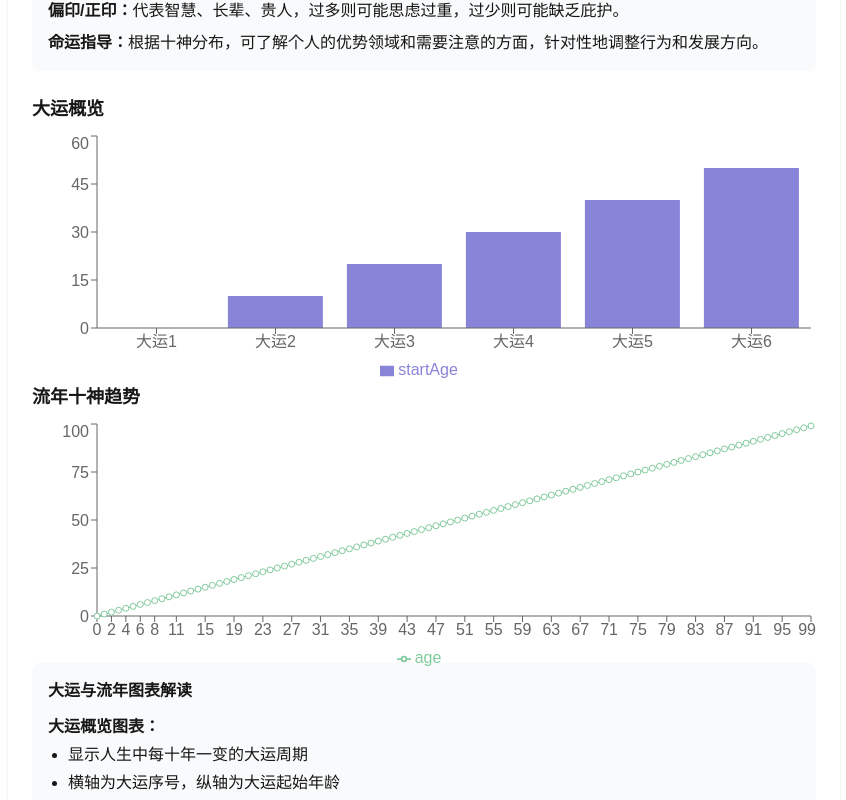
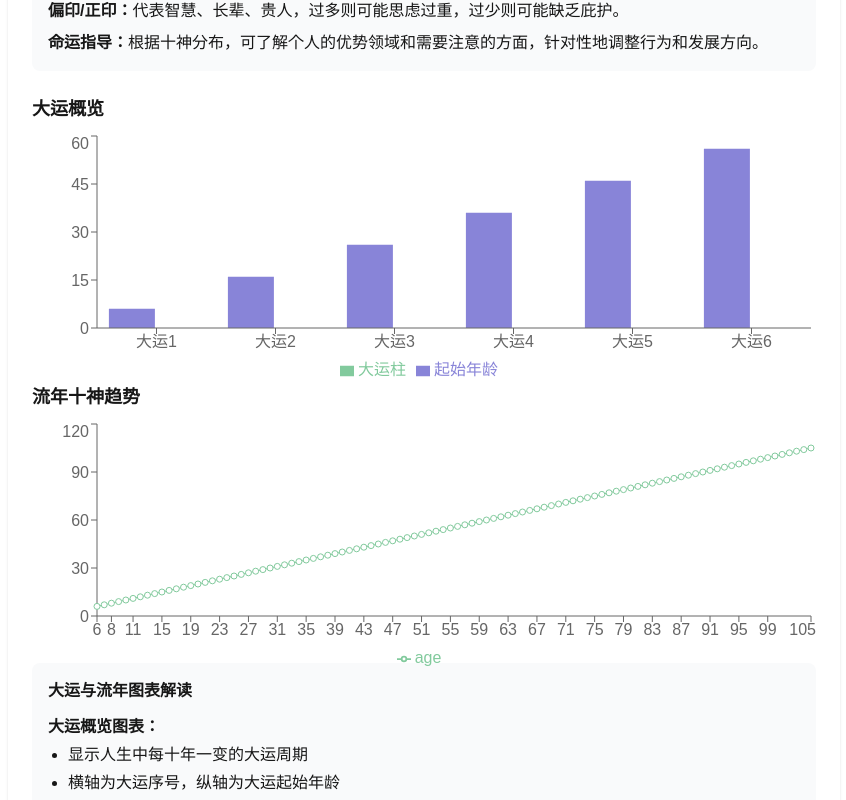
Before and after one commit to fengjutian/bazi, a Next.js app: page /result in a window 1280 px wide. Shown: the part 1755-2555 px from the top of the page, without its empty margins (216-1062 px from the left). Built offline with nearby package versions, Linux system fonts and the light colour scheme.

Commit message:
fix(daYun): 修正大运计算起始年龄和地支索引逻辑
调整大运计算从6岁开始，每10年一步，符合传统八字规则
修正大运地支计算逻辑，基于出生年份地支顺逆推
优化图表组件显示，添加工具提示和柱状图名称

```diff
--- a/src/components/DaYunChart.tsx
+++ b/src/components/DaYunChart.tsx
@@ -24,7 +24,7 @@ export default function DaYunChart({ daYunList, liuNianList }: Props) {
   const daYunData = daYunList.map((dy, idx) => ({
     name: `大运${idx + 1}`,
     startAge: dy.startAge,
-    pillars: dy.pillar
+    pillar: dy.pillar
   }))
 
   // 流年折线图（十神关系数量）
@@ -46,9 +46,17 @@ export default function DaYunChart({ daYunList, liuNianList }: Props) {
           <BarChart data={daYunData}>
             <XAxis dataKey="name" />
             <YAxis />
-            <Tooltip formatter={(value) => value} />
+            <Tooltip
+              formatter={(value, name, props) => {
+                if (name === 'startAge') return [`${value}岁`, '起始年龄']
+                if (name === 'pillar') return [value, '大运柱']
+                return [value, name]
+              }}
+              labelFormatter={(label) => `${label}`}
+            />
             <Legend />
-            <Bar dataKey="startAge" fill="#8884d8" />
+            <Bar dataKey="startAge" fill="#8884d8" name="起始年龄" />
+            <Bar dataKey="pillar" fill="#82ca9d" name="大运柱" />
           </BarChart>
         </ResponsiveContainer>
       </div>
--- a/src/lib/daYun.ts
+++ b/src/lib/daYun.ts
@@ -52,11 +52,20 @@ export function calcDaYun(
   const direction = male ? 1 : -1
   const daYunList: DaYunDetail[] = []
 
+  // 传统八字中，通常从6岁开始起运，每10年一步
+  const baseStartAge = 6
+
   for (let i = 0; i < 6; i++) {
-    const startAge = i * 10
+    const startAge = baseStartAge + i * 10
     const offset = direction * i
+
+    // 大运天干：从日主开始，顺逆推
     const stemIndex = (HEAVENLY_STEMS.indexOf(dayStem) + offset) % 10
-    const branchIndex = (startYear - 4 + offset * 10) % 12
+
+    // 大运地支：根据出生年份地支顺逆推
+    const birthYearBranchIndex = (startYear - 4) % 12
+    const branchIndex = (birthYearBranchIndex + direction * i * 2) % 12
+
     const pillar = HEAVENLY_STEMS[(stemIndex + 10) % 10] + EARTHLY_BRANCHES[(branchIndex + 12) % 12]
     const tenGod = { stem: pillar[0], relation: calcTenGod(dayStem, pillar[0]) }
 
```
